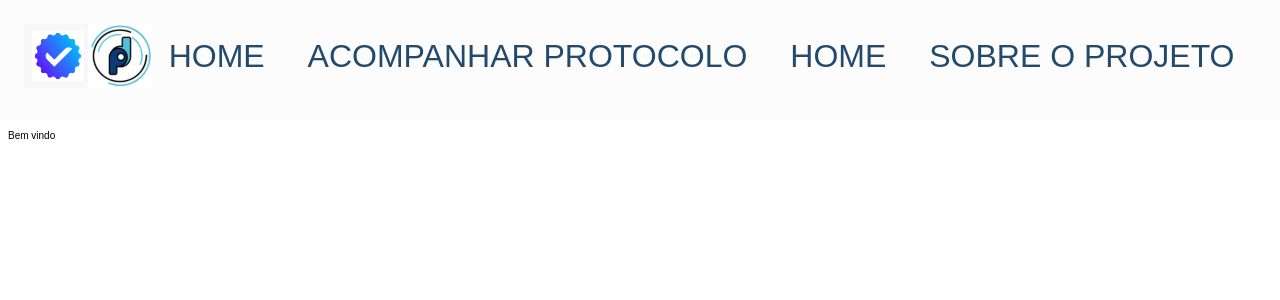
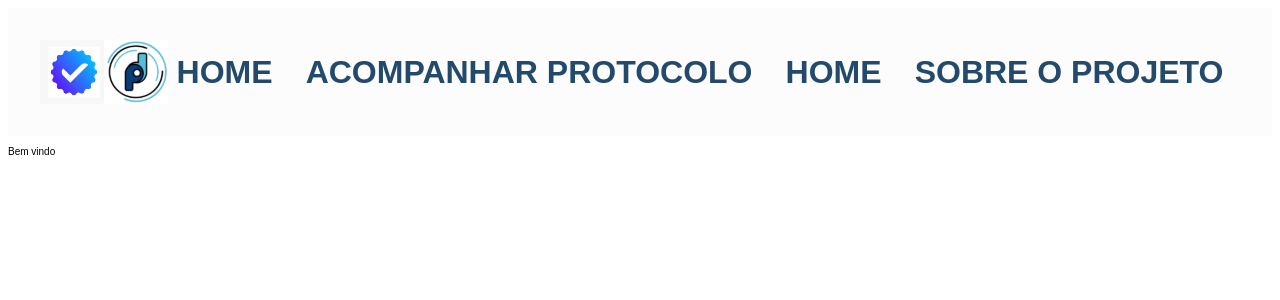
Before and after one commit to DiegoLimaDev/ta_marcado, a React (Create React App) app: page / in a window 1280 px wide. Shown: the top 300 px of the page. Built offline with nearby package versions, Linux system fonts and the light colour scheme; a web font is replaced by a local one.

Commit message:
topbar alterations

```diff
--- a/src/components/Topbar.jsx
+++ b/src/components/Topbar.jsx
@@ -9,7 +9,7 @@ import { GlobalContext } from '../utils/GlobalContext';
 
 const Container = styled.div`
   background-color: ${theme.colors.white};
-  margin: -1rem -1rem 0 -1rem;
+  /* margin: -1rem -1rem 0 -1rem; */
   padding: 2rem 2rem 0 2rem;
   min-height: 6rem;
 `;
@@ -23,6 +23,7 @@ const Row = styled.div`
 const Links = styled.div`
   color: ${theme.colors.darkBlue};
   font-size: ${theme.sizes.size2};
+  font-weight: bold;
   width: auto;
   cursor: pointer;
 
```
